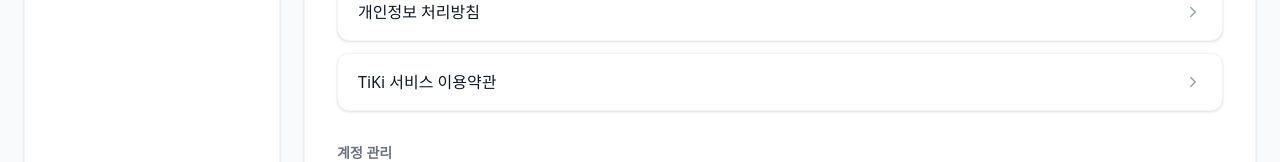
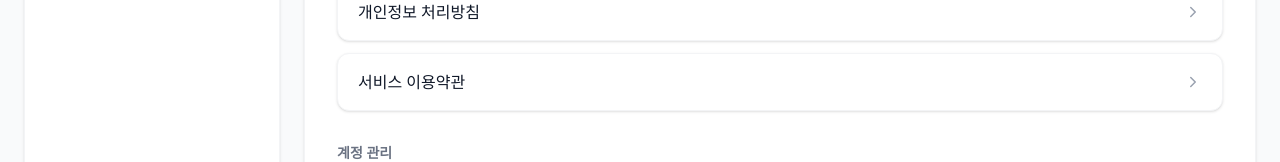
Before and after one commit to FRONTENDBOOTCAMP-17th/tiki, a Next.js app: page /mypage/settings in a window 1280 px wide. Shown: the part 567-729 px from the top of the page. Built offline with nearby package versions, Linux system fonts and the light colour scheme.

Commit message:
feat: 설정 페이지에 비밀번호 변경 및 회원 탈퇴 수정 작업 추가

```diff
--- a/src/app/mypage/settings/page.tsx
+++ b/src/app/mypage/settings/page.tsx
@@ -1,25 +1,12 @@
-import Link from "next/link";
-import { ChevronRight } from "lucide-react";
 import Toggle from "@/components/Toggle";
+import InfoLinkButton from "@/components/mypage/InfoLinkButton";
+import PasswordChangeButton from "@/components/mypage/PasswordChangeButton";
 import WithdrawButton from "@/components/mypage/WithdrawButton";
-import InfoLinkButton from "@/components/mypage/InfoLinkButton";
 import TermsContent from "@/components/policies/TermsContent";
 import PrivacyContent from "@/components/policies/PrivacyContent";
 
 // 더미 알림 설정 (나중에 Supabase 조회로 교체)
 const notif = { friend: true, event: true, marketing: false };
-
-function SettingLink({ href, label }: { href: string; label: string }) {
-  return (
-    <Link
-      href={href}
-      className="flex items-center justify-between rounded-xl border border-gray-100 bg-white px-5 py-4 shadow-sm transition-colors hover:bg-gray-50"
-    >
-      <span className="font-medium text-gray-900">{label}</span>
-      <ChevronRight size={18} className="text-gray-400" />
-    </Link>
-  );
-}
 
 export default function SettingsPage() {
   return (
@@ -60,10 +47,7 @@ export default function SettingsPage() {
             <InfoLinkButton label="개인정보 처리방침" title="개인정보 처리방침">
               <PrivacyContent />
             </InfoLinkButton>
-            <InfoLinkButton
-              label="TiKi 서비스 이용약관"
-              title="TiKi 서비스 이용약관"
-            >
+            <InfoLinkButton label="서비스 이용약관" title="서비스 이용약관">
               <TermsContent />
             </InfoLinkButton>
           </div>
@@ -71,7 +55,7 @@ export default function SettingsPage() {
           {/* 계정 관리 */}
           <div className="flex flex-col gap-3">
             <h2 className="text-sm font-semibold text-gray-500">계정 관리</h2>
-            <SettingLink href="/mypage/password" label="비밀번호 변경" />
+            <PasswordChangeButton />
             <WithdrawButton />
           </div>
         </div>
```
